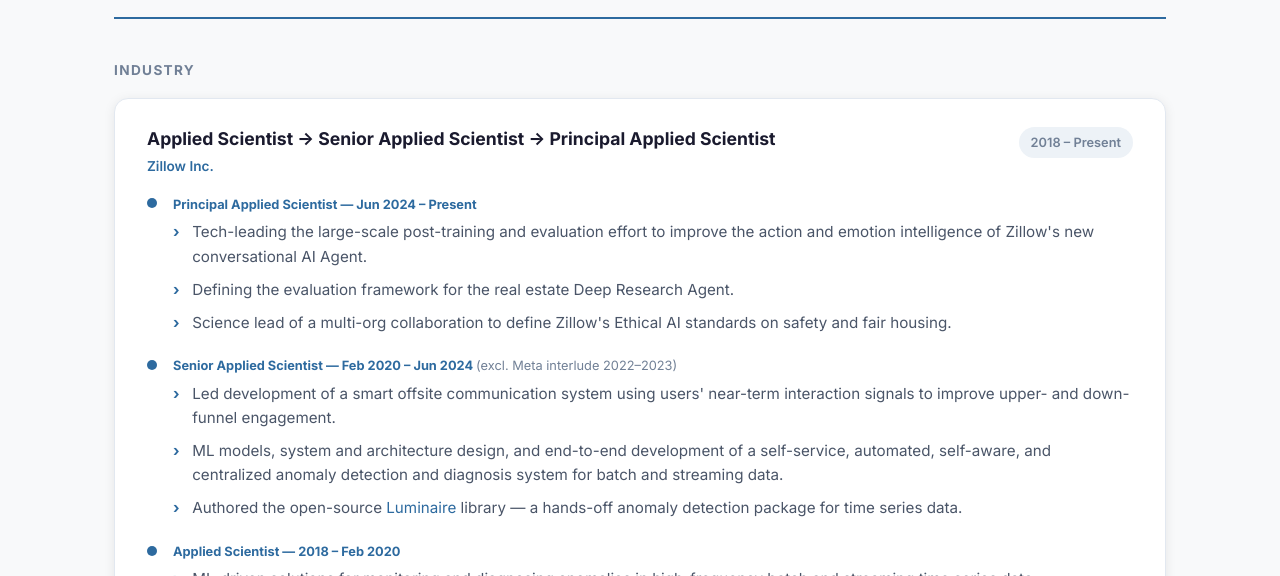
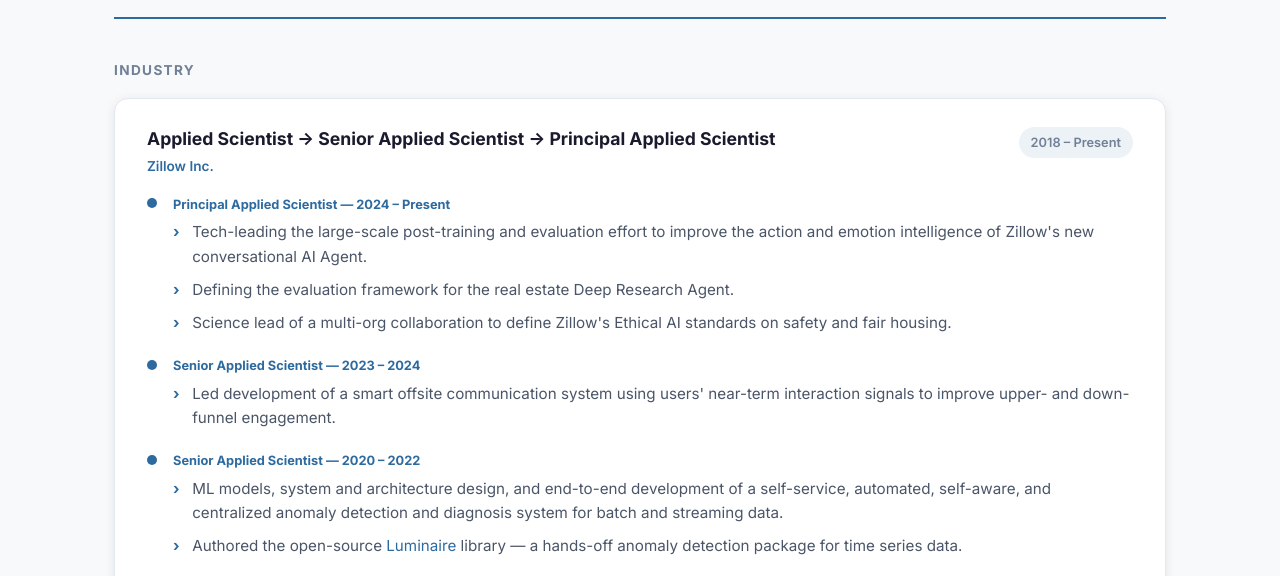
Before and after one commit to sayanchk/sayanchk-website, a plain HTML site: page experiences.html in a window 1280 px wide. Shown: the part 203-779 px from the top of the page. Drawn offline with Linux system fonts and the light colour scheme.

Commit message:
Clean up Zillow timeline: year-only dates, split senior scientist period

```diff
--- a/experiences.html
+++ b/experiences.html
@@ -78,7 +78,7 @@
                 <div style="width:2px;flex:1;background:var(--border);margin-top:4px;"></div>
               </div>
               <div>
-                <div style="font-size:0.8rem;font-weight:700;color:var(--accent);margin-bottom:0.3rem;">Principal Applied Scientist &mdash; Jun 2024 – Present</div>
+                <div style="font-size:0.8rem;font-weight:700;color:var(--accent);margin-bottom:0.3rem;">Principal Applied Scientist &mdash; 2024 – Present</div>
                 <ul>
                   <li>Tech-leading the large-scale post-training and evaluation effort to improve the action and emotion intelligence of Zillow's new conversational AI Agent.</li>
                   <li>Defining the evaluation framework for the real estate Deep Research Agent.</li>
@@ -93,9 +93,21 @@
                 <div style="width:2px;flex:1;background:var(--border);margin-top:4px;"></div>
               </div>
               <div>
-                <div style="font-size:0.8rem;font-weight:700;color:var(--accent);margin-bottom:0.3rem;">Senior Applied Scientist &mdash; Feb 2020 – Jun 2024 <span style="font-weight:400;color:var(--text-muted);">(excl. Meta interlude 2022–2023)</span></div>
+                <div style="font-size:0.8rem;font-weight:700;color:var(--accent);margin-bottom:0.3rem;">Senior Applied Scientist &mdash; 2023 – 2024</div>
                 <ul>
                   <li>Led development of a smart offsite communication system using users' near-term interaction signals to improve upper- and down-funnel engagement.</li>
+                </ul>
+              </div>
+            </div>
+
+            <div style="display:flex;gap:1rem;align-items:flex-start;">
+              <div style="display:flex;flex-direction:column;align-items:center;flex-shrink:0;">
+                <div style="width:10px;height:10px;border-radius:50%;background:var(--accent);margin-top:0.3rem;"></div>
+                <div style="width:2px;flex:1;background:var(--border);margin-top:4px;"></div>
+              </div>
+              <div>
+                <div style="font-size:0.8rem;font-weight:700;color:var(--accent);margin-bottom:0.3rem;">Senior Applied Scientist &mdash; 2020 – 2022</div>
+                <ul>
                   <li>ML models, system and architecture design, and end-to-end development of a self-service, automated, self-aware, and centralized anomaly detection and diagnosis system for batch and streaming data.</li>
                   <li>Authored the open-source <a href="https://zillow.github.io/luminaire/" target="_blank" rel="noopener noreferrer">Luminaire</a> library — a hands-off anomaly detection package for time series data.</li>
                 </ul>
@@ -107,7 +119,7 @@
                 <div style="width:10px;height:10px;border-radius:50%;background:var(--accent);margin-top:0.3rem;"></div>
               </div>
               <div>
-                <div style="font-size:0.8rem;font-weight:700;color:var(--accent);margin-bottom:0.3rem;">Applied Scientist &mdash; 2018 – Feb 2020</div>
+                <div style="font-size:0.8rem;font-weight:700;color:var(--accent);margin-bottom:0.3rem;">Applied Scientist &mdash; 2018 – 2020</div>
                 <ul>
                   <li>ML-driven solutions for monitoring and diagnosing anomalies in high-frequency batch and streaming time series data.</li>
                 </ul>
```
